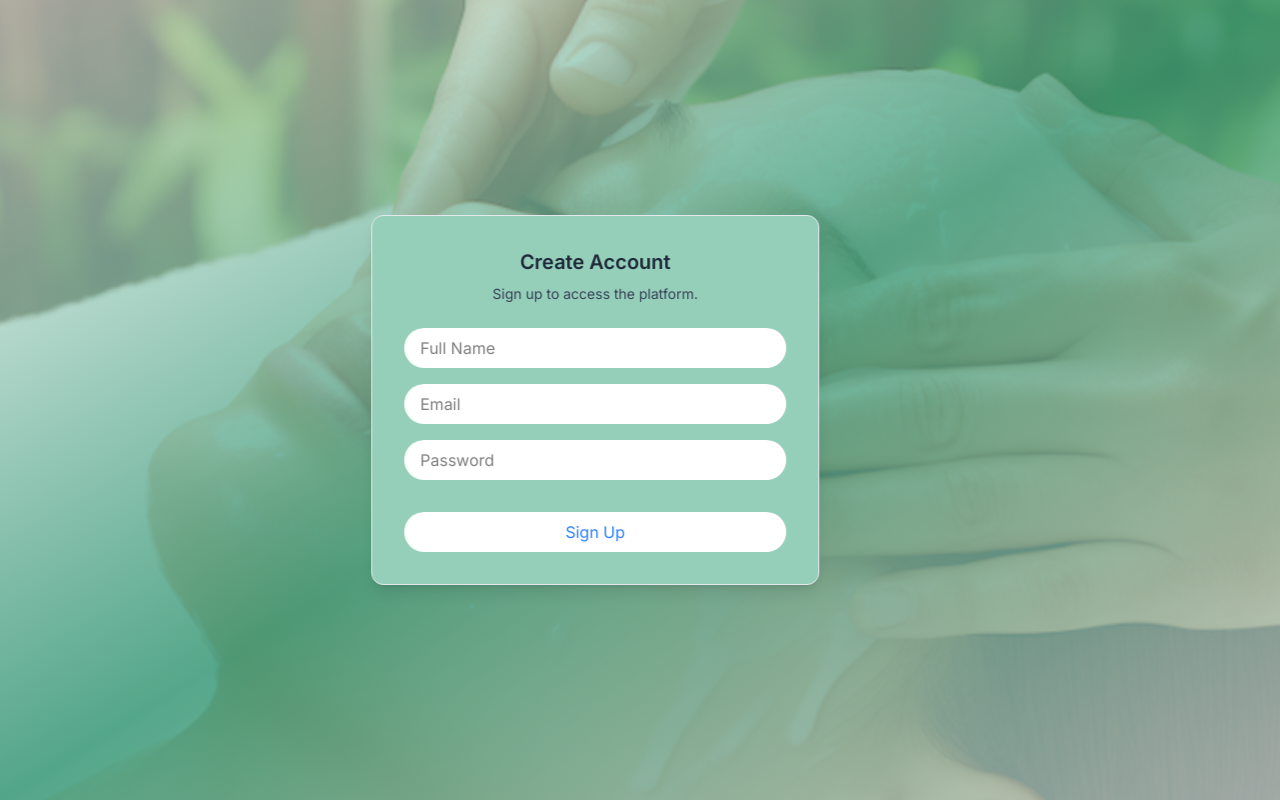
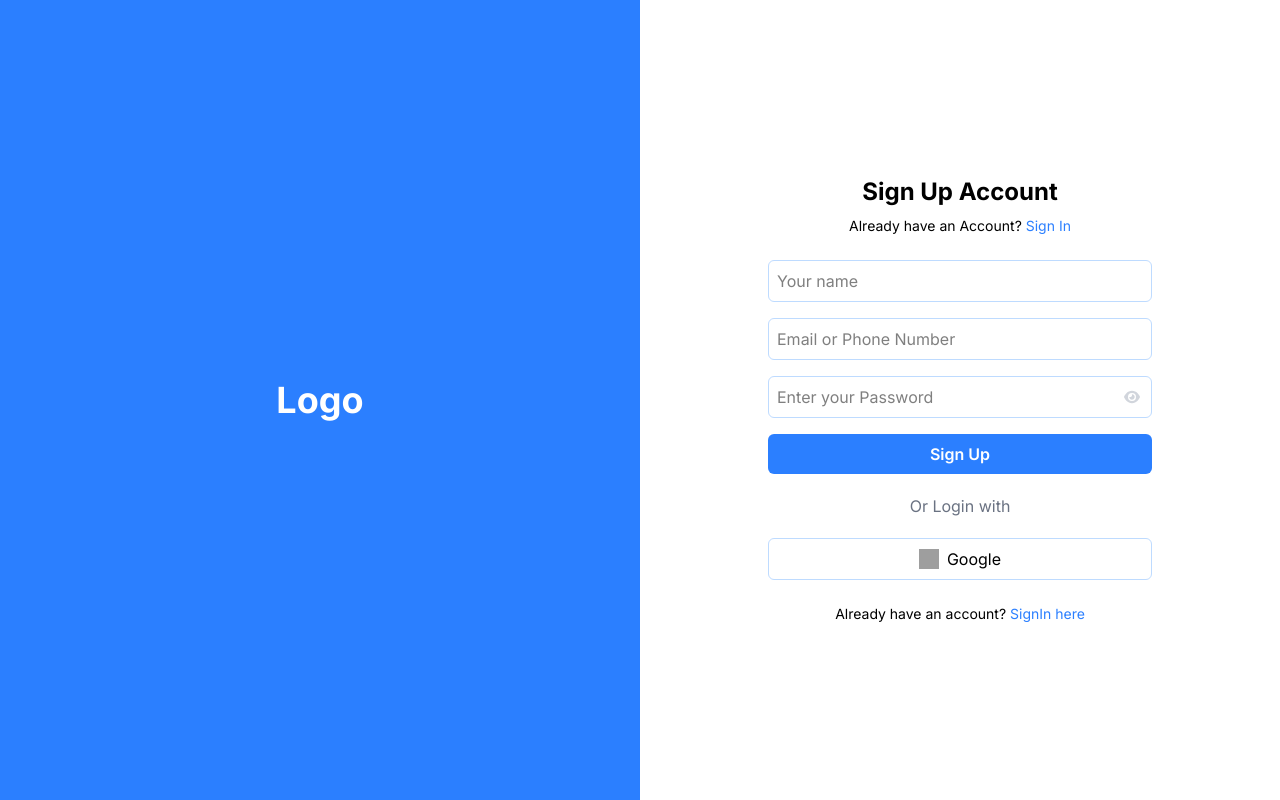
Before and after one commit to Joint-Venture-AI/Lead-Pilot-Ai, a React (Vite) app: page /signup in a window 1280 px wide. Built offline with nearby package versions, Linux system fonts and the light colour scheme; grey boxes are pictures that could not be loaded.

Commit message:
nake authentication page

```diff
--- a/src/Pages/Authentication/OtpVerification.jsx
+++ b/src/Pages/Authentication/OtpVerification.jsx
@@ -1,7 +1,6 @@
 import { useForm } from "react-hook-form";
 import { useState, useEffect } from "react";
 import { FaLeftLong } from "react-icons/fa6";
-import bannerImage from '../../assets/images/signIn.png';
 
 const OtpVerification = () => {
   const {
@@ -14,8 +13,7 @@ const OtpVerification = () => {
   const [resendEnabled, setResendEnabled] = useState(false);
 
   const onSubmit = (data) => {
-    const otp = Object.values(data).join('');
-    console.log("OTP Entered:", otp);
+    console.log("OTP Entered:", data);
     // Perform OTP verification API call
   };
 
@@ -41,48 +39,42 @@ const OtpVerification = () => {
   };
 
   return (
-    <div
-      className="relative min-h-screen bg-cover bg-center flex items-center justify-center"
-      style={{ backgroundImage: `url(${bannerImage})` }}
-    >
-      {/* Gradient Overlay */}
-      <div
-        className="absolute inset-0 z-0"
-        style={{
-          background: 'linear-gradient(to bottom right, #FFFFFF99, #3B9C79CC, #FFFFFF99)',
-        }}
-      />
-
-      <div className="relative z-10 w-full h-full">
+    <div className="flex min-h-screen">
+      {/* Left Side */}
+      <div className="w-1/2 bg-blue-500 flex items-center justify-center p-8">
+        <h2 className="text-white text-center text-4xl font-bold leading-relaxed">
+          Logo
+        </h2>
+      </div>
 
       {/* Right Side */}
-        <div className="col-span-4 flex items-center justify-center p-8">
-          <div className="max-w-xl w-full bg-[#95CFBA] border border-gray-200 rounded-xl shadow-md p-20 relative">
-            <h2 className="text-2xl font-bold text-center mb-2">
-              Verify Your E-mail
-            </h2>
-            <p className="text-center text-sm text-gray-700 mb-6">
-              We have sent a 6-digit verification code to your email.
-            </p>
-
+      <div className="w-1/2 flex items-center justify-center p-8">
+        <div className="max-w-xl w-full p-20 relative">
           {/* Form */}
           <form onSubmit={handleSubmit(onSubmit)} className="space-y-6">
             <div className="flex space-x-4 justify-center">
-                {[0, 1, 2, 3, 4, 5].map((index) => (
+              {[1, 2, 3, 4, 5, 6].map((_, index) => (
                 <input
                   key={index}
                   {...register(`otp${index}`, { required: true, maxLength: 1 })}
                   type="text"
                   maxLength="1"
-                    className="w-12 h-12 text-center border border-gray-300 bg-white rounded-full focus:outline-none focus:ring-2 focus:ring-blue-500 text-lg"
+                  className="w-12 h-12 text-center border border-blue-300 rounded-md focus:outline-none focus:ring-2 focus:ring-blue-400 text-lg"
                 />
               ))}
             </div>
             {Object.keys(errors).length > 0 && (
-                <p className="text-red-600 text-sm text-center">
+              <p className="text-red-500 text-sm text-center">
                 Please fill all OTP fields
               </p>
             )}
+
+            <h2 className="text-2xl font-bold text-center mb-2">
+              Verify Your E-mail
+            </h2>
+            <p className="text-center text-sm mb-6">
+              We have sent a 6-digit verification code to your email.
+            </p>
 
             {/* Resend OTP with Timer */}
             <p className="text-center text-sm mt-6">
@@ -95,20 +87,17 @@ const OtpVerification = () => {
                   Resend OTP
                 </button>
               ) : (
-                  <span className="text-gray-600">
-                    Resend OTP in {timer}s
-                  </span>
+                <span className="text-gray-500">Resend OTP in {timer}s</span>
               )}
             </p>
 
             <button
               type="submit"
-                className="w-full bg-white text-blue-500 font-semibold py-2 rounded-full hover:bg-gray-100"
+              className="w-full bg-blue-500 hover:bg-blue-600 text-white font-semibold py-2 rounded-md"
             >
               Verify OTP
             </button>
           </form>
-
           {/* Back Button */}
           <div className="flex items-center justify-center text-blue-500 mt-4 hover:underline">
             <button
@@ -122,7 +111,6 @@ const OtpVerification = () => {
         </div>
       </div>
     </div>
-    </div>
   );
 };
 
--- a/src/Pages/Authentication/ResetPass.jsx
+++ b/src/Pages/Authentication/ResetPass.jsx
@@ -1,5 +1,5 @@
-import { useForm } from 'react-hook-form';
-import bannerImage from '../../assets/images/signIn.png';
+import { useForm } from "react-hook-form";
+import { Link } from "react-router-dom";
 
 const ResetPass = () => {
   const {
@@ -10,31 +10,27 @@ const ResetPass = () => {
   } = useForm();
 
   const onSubmit = (data) => {
-    console.log('Submitted:', data);
+    console.log("Submitted:", data);
     // Password reset logic here
   };
 
-  const password = watch('password');
+  const password = watch("password");
 
   return (
-    <div
-      className="relative min-h-screen bg-cover bg-center flex items-center justify-center"
-      style={{
-        backgroundImage: `url(${bannerImage})`,
-      }}
-    >
-      {/* Gradient Overlay */}
-      <div
-        className="absolute inset-0 z-0"
-        style={{
-          background: 'linear-gradient(to bottom right, #FFFFFF99, #3B9C79CC, #FFFFFF99)',
-        }}
-      />
+    <div className="flex min-h-screen">
+      {/* Left Side */}
+      <div className="w-1/2 bg-blue-500 flex items-center justify-center p-8">
+        <h2 className="text-white text-center text-4xl font-bold leading-relaxed">
+          Logo
+        </h2>
+      </div>
 
-      {/* Form Card */}
-      <div className="relative z-10 bg-[#95CFBA] border border-gray-200 backdrop-blur-sm rounded-xl shadow-lg p-8 w-full max-w-md transform -translate-x-[10%]">
+      {/* Right Side */}
+      <div className="w-1/2 flex items-center justify-center p-8">
+        <div className="max-w-xl w-full p-20 relative">
+          <div className="relative z-10 border border-gray-200 backdrop-blur-sm rounded-xl shadow-lg p-8 w-full max-w-md transform -translate-x-[10%]">
             <h2 className="text-center text-xl font-semibold mb-2 text-gray-800">
-          ← Reset Password
+              Reset Password
             </h2>
             <p className="text-center text-sm text-gray-700 mb-6">
               Your password must be 8–10 characters long.
@@ -42,43 +38,59 @@ const ResetPass = () => {
 
             <form onSubmit={handleSubmit(onSubmit)} className="space-y-4">
               {/* Password */}
+              <label className="block text-sm mb-1">New Password</label>
               <input
                 type="password"
-            placeholder="Enter Password"
-            {...register('password', {
-              required: 'Password is required',
-              minLength: { value: 8, message: 'Minimum 8 characters' },
-              maxLength: { value: 10, message: 'Maximum 10 characters' },
+                placeholder="New Password"
+                {...register("password", {
+                  required: "Password is required",
+                  minLength: { value: 8, message: "Minimum 8 characters" },
+                  maxLength: { value: 10, message: "Maximum 10 characters" },
                 })}
-            className="w-full px-4 py-2 rounded-full bg-white outline-none"
+                className="w-full px-4 py-2 rounded border border-blue-200 outline-none"
               />
               {errors.password && (
-            <p className="text-red-600 text-sm">{errors.password.message}</p>
+                <p className="text-red-600 text-sm">
+                  {errors.password.message}
+                </p>
               )}
 
               {/* Confirm Password */}
+              <label className="block text-sm mb-1">confirm New Password</label>
               <input
                 type="password"
-            placeholder="Re-enter Password"
-            {...register('confirmPassword', {
-              required: 'Please re-enter password',
+                placeholder="Confirm New Password"
+                {...register("confirmPassword", {
+                  required: "Please re-enter password",
                   validate: (value) =>
-                value === password || 'Passwords do not match',
+                    value === password || "Passwords do not match",
                 })}
-            className="w-full px-4 py-2 rounded-full bg-white outline-none"
+                className="w-full px-4 py-2 rounded border border-blue-200 outline-none"
               />
               {errors.confirmPassword && (
-            <p className="text-red-600 text-sm">{errors.confirmPassword.message}</p>
+                <p className="text-red-600 text-sm">
+                  {errors.confirmPassword.message}
+                </p>
               )}
 
               {/* Submit Button */}
+              <div className="flex justify-center gap-5">
                 <button
                   type="submit"
-            className="w-full text-blue-500 px-4 py-2 rounded-full bg-white outline-none mt-5"
+                  className="w-full bg-blue-500 text-white rounded px-4 py-2 mt-5"
                 >
                   Confirm
                 </button>
+                <Link
+                  to='/'
+                  className="w-full text-blue-500 border border-blue-200 text-center rounded px-4 py-2 mt-5"
+                >
+                  Cancel
+                </Link>
+              </div>
             </form>
+          </div>
+        </div>
       </div>
     </div>
   );
--- a/src/Pages/Authentication/SignIn.jsx
+++ b/src/Pages/Authentication/SignIn.jsx
@@ -1,5 +1,7 @@
-import { useForm } from 'react-hook-form';
-import bannerImage from '../../assets/images/signIn.png';
+import { useState } from "react";
+import { useForm } from "react-hook-form";
+import { FaEye, FaEyeSlash } from "react-icons/fa6";
+import { Link } from "react-router-dom";
 
 const SignIn = () => {
   const {
@@ -7,78 +9,89 @@ const SignIn = () => {
     handleSubmit,
     formState: { errors },
   } = useForm();
+  const [showPassword, setShowPassword] = useState(false);
+
+  const togglePasswordVisibility = () => {
+    setShowPassword((prev) => !prev);
+  };
 
   const onSubmit = (data) => {
-    console.log('SignIn Data:', data);
+    console.log("SignIn Data:", data);
     // Sign-in logic here
   };
 
   return (
-    <div
-      className="relative min-h-screen bg-cover bg-center flex items-center justify-center"
-      style={{
-        backgroundImage: `url(${bannerImage})`,
-      }}
-    >
-      {/* Gradient Overlay */}
-      <div
-        className="absolute inset-0 z-0"
-        style={{
-          background: 'linear-gradient(to bottom right, #FFFFFF99, #3B9C79CC, #FFFFFF99)',
-        }}
-      />
+    <div className="flex min-h-screen">
+      {/* Left Side */}
+      <div className="w-1/2 bg-blue-500 flex items-center justify-center p-8">
+        <h2 className="text-white text-center text-4xl font-bold leading-relaxed">
+          Logo
+        </h2>
+      </div>
 
-      {/* Form Card */}
-      <div className="relative z-10 bg-[#95CFBA] border border-gray-200 backdrop-blur-sm rounded-xl shadow-lg p-8 w-full max-w-md transform -translate-x-[10%]">
-        <h2 className="text-center text-xl font-semibold mb-2 text-gray-800">
-          Welcome Back
+      {/* Right Side */}
+      <div className="w-1/2 flex items-center justify-center p-8">
+        <div className="max-w-xl w-full p-20 relative">
+          <p className="text-center text-sm text-gray-700 mb-2">Welcome</p>
+          <h2 className="text-center text-3xl font-semibold mb-6 text-gray-800">
+            Sign in Your Account
           </h2>
-        <p className="text-center text-sm text-gray-700 mb-6">
-          Sign in to continue
-        </p>
 
           <form onSubmit={handleSubmit(onSubmit)} className="space-y-4">
             {/* Email */}
             <input
               type="email"
               placeholder="Enter Email"
-            {...register('email', {
-              required: 'Email is required',
+              {...register("email", {
+                required: "Email is required",
                 pattern: {
                   value: /^\S+@\S+$/i,
-                message: 'Invalid email address',
+                  message: "Invalid email address",
                 },
               })}
-            className="w-full px-4 py-2 rounded-full bg-white outline-none"
+              className="w-full px-4 py-2 rounded-md border border-blue-200 outline-none"
             />
             {errors.email && (
               <p className="text-red-600 text-sm">{errors.email.message}</p>
             )}
 
-          {/* Password */}
+            <div className="relative">
               <input
-            type="password"
-            placeholder="Enter Password"
-            {...register('password', {
-              required: 'Password is required',
+                type={showPassword ? "text" : "password"}
+                {...register("password", {
+                  required: "Password is required",
                 })}
-            className="w-full px-4 py-2 rounded-full bg-white outline-none"
+                placeholder="Enter your Password"
+                className="w-full px-4 py-2 rounded-md border border-blue-200 outline-none"
               />
+              <button
+                type="button"
+                onClick={togglePasswordVisibility}
+                className="absolute inset-y-0 right-3 flex items-center text-gray-300"
+              >
+                {showPassword ? <FaEyeSlash /> : <FaEye />}
+              </button>
+            </div>
             {errors.password && (
-            <p className="text-red-600 text-sm">{errors.password.message}</p>
+              <p className="text-red-500 text-sm mt-1">
+                {errors.password.message}
+              </p>
             )}
 
             {/* Remember Me & Forgot Password */}
-          <div className="flex items-center justify-between text-sm text-white">
+            <div className="flex items-center justify-between text-sm">
               <label className="flex items-center gap-2">
                 <input
                   type="checkbox"
-                {...register('remember')}
+                  {...register("remember")}
                   className="accent-blue-500"
                 />
                 Remember me
               </label>
-            <a href="/forgot-password" className="text-white hover:underline">
+              <a
+                href="/forgot-password"
+                className="text-blue-500 hover:underline"
+              >
                 Forgot Password?
               </a>
             </div>
@@ -86,11 +99,31 @@ const SignIn = () => {
             {/* Submit Button */}
             <button
               type="submit"
-            className="w-full text-blue-500 px-4 py-2 rounded-full bg-white outline-none mt-5"
+              className="w-full bg-blue-500 hover:shadow-xl duration-500 text-white font-semibold py-2 rounded-md"
             >
-            Sign In
+              Login
             </button>
           </form>
+          {/* Divider */}
+          <div className="my-5 text-center text-gray-500">Or Login with</div>
+          {/* Social Login */}
+          <button className="flex items-center justify-center w-full px-4 py-2 rounded-md border border-blue-200 outline-none ">
+            <img
+              src="https://www.svgrepo.com/show/475656/google-color.svg"
+              alt="Google"
+              className="w-5 h-5 mr-2"
+            />
+            Google
+          </button>
+
+          {/* Bottom Signup */}
+          <p className="text-center text-sm mt-6">
+            Don’t have an account?{" "}
+            <Link to="/signup" className="text-blue-500 hover:underline">
+              Sign Up Free
+            </Link>
+          </p>
+        </div>
       </div>
     </div>
   );
--- a/src/Pages/Authentication/Signup.jsx
+++ b/src/Pages/Authentication/Signup.jsx
@@ -1,5 +1,7 @@
-import { useForm } from 'react-hook-form';
-import bannerImage from '../../assets/images/signIn.png';
+import { useForm } from "react-hook-form";
+import { Link } from "react-router-dom";
+import { FaEye, FaEyeSlash } from "react-icons/fa6";
+import { useState } from "react";
 
 const Signup = () => {
   const {
@@ -7,87 +9,128 @@ const Signup = () => {
     handleSubmit,
     formState: { errors },
   } = useForm();
+  const [showPassword, setShowPassword] = useState(false);
 
+  const togglePasswordVisibility = () => {
+    setShowPassword((prev) => !prev);
+  };
   const onSubmit = (data) => {
-    console.log('Signup Data:', data);
+    console.log("Signup Data:", data);
     // Signup logic goes here
   };
 
   return (
-    <div
-      className="relative min-h-screen bg-cover bg-center flex items-center justify-center"
-      style={{
-        backgroundImage: `url(${bannerImage})`,
-      }}
-    >
-      {/* Gradient Overlay */}
-      <div
-        className="absolute inset-0 z-0"
-        style={{
-          background: 'linear-gradient(to bottom right, #FFFFFF99, #3B9C79CC, #FFFFFF99)',
-        }}
-      />
+    <div className="flex min-h-screen bg-base-200">
+      {/* Left Side */}
+      <div className="w-1/2 bg-blue-500 flex items-center justify-center p-8">
+        <h2 className="text-white text-center text-4xl font-bold leading-relaxed">
+          Logo
+        </h2>
+      </div>
 
-      {/* Form Card */}
-      <div className="relative z-10 bg-[#95CFBA] border border-gray-200 backdrop-blur-sm rounded-xl shadow-lg p-8 w-full max-w-md transform -translate-x-[10%]">
-        <h2 className="text-center text-xl font-semibold mb-2 text-gray-800">
-          Create Account
+      {/* Right Side */}
+      <div className="w-1/2 flex items-center justify-center ">
+        <div className="max-w-lg w-full p-16">
+          <h2 className="text-2xl font-bold text-center mb-2">
+            Sign Up Account
           </h2>
-        <p className="text-center text-sm text-gray-700 mb-6">
-          Sign up to access the platform.
+          <p className="text-center text-sm mb-6">
+            Already have an Account?{" "}
+            <Link to="/signup" className="text-blue-500 hover:underline">
+              Sign In
+            </Link>
           </p>
 
+          {/* Form */}
           <form onSubmit={handleSubmit(onSubmit)} className="space-y-4">
-          {/* Full Name */}
+            {/* Name */}
+            <div>
               <input
                 type="text"
-            placeholder="Full Name"
-            {...register('fullName', { required: 'Full name is required' })}
-            className="w-full px-4 py-2 rounded-full bg-white outline-none"
+                {...register("name", {
+                  required: "Name is required",
+                })}
+                placeholder="Your name"
+                className="w-full border border-blue-200 rounded-md p-2 focus:outline-none focus:ring-1 focus:ring-blue-500"
               />
-          {errors.fullName && (
-            <p className="text-red-600 text-sm">{errors.fullName.message}</p>
+              {errors.name && (
+                <p className="text-red-500 text-sm mt-1">
+                  {errors.name.message}
+                </p>
               )}
+            </div>
 
-          {/* Email */}
+            {/* Email or Phone */}
+            <div>
               <input
-            type="email"
-            placeholder="Email"
-            {...register('email', {
-              required: 'Email is required',
-              pattern: {
-                value: /^\S+@\S+$/i,
-                message: 'Invalid email format',
-              },
+                type="text"
+                {...register("email", {
+                  required: "Email or phone number is required",
                 })}
-            className="w-full px-4 py-2 rounded-full bg-white outline-none"
+                placeholder="Email or Phone Number"
+                className="w-full border border-blue-200 rounded-md p-2 focus:outline-none focus:ring-1 focus:ring-blue-500"
               />
               {errors.email && (
-            <p className="text-red-600 text-sm">{errors.email.message}</p>
+                <p className="text-red-500 text-sm mt-1">
+                  {errors.email.message}
+                </p>
               )}
+            </div>
 
             {/* Password */}
+            <div>
+              <div className="relative">
                 <input
-            type="password"
-            placeholder="Password"
-            {...register('password', {
-              required: 'Password is required',
-              minLength: { value: 6, message: 'Minimum 6 characters' },
+                  type={showPassword ? "text" : "password"}
+                  {...register("password", {
+                    required: "Password is required",
                   })}
-            className="w-full px-4 py-2 rounded-full bg-white outline-none"
+                  placeholder="Enter your Password"
+                  className="w-full border border-blue-200 rounded-md p-2 focus:outline-none focus:ring-1 focus:ring-blue-500"
                 />
+                <button
+                  type="button"
+                  onClick={togglePasswordVisibility}
+                  className="absolute inset-y-0 right-3 flex items-center text-gray-300"
+                >
+                  {showPassword ? <FaEyeSlash /> : <FaEye />}
+                </button>
+              </div>
               {errors.password && (
-            <p className="text-red-600 text-sm">{errors.password.message}</p>
+                <p className="text-red-500 text-sm mt-1">
+                  {errors.password.message}
+                </p>
               )}
+            </div>
 
-          {/* Submit Button */}
             <button
               type="submit"
-            className="w-full text-blue-500 px-4 py-2 rounded-full bg-white outline-none mt-4"
+              className="w-full bg-blue-500 hover:shadow-xl duration-500 text-white font-semibold py-2 rounded-md"
             >
               Sign Up
             </button>
           </form>
+
+          {/* Divider */}
+          <div className="my-5 text-center text-gray-500">Or Login with</div>
+          {/* Social Login */}
+          <button className="flex items-center justify-center w-full px-4 py-2 rounded-md border border-blue-200 outline-none ">
+            <img
+              src="https://www.svgrepo.com/show/475656/google-color.svg"
+              alt="Google"
+              className="w-5 h-5 mr-2"
+            />
+            Google
+          </button>
+
+          {/* Bottom Signup */}
+          <p className="text-center text-sm mt-6">
+            Already have an account?{" "}
+            <Link to="/signin" className="text-blue-500 hover:underline">
+              SignIn here
+            </Link>
+          </p>
+        </div>
       </div>
     </div>
   );
```
Lines whose indentation alone changed are shown as unchanged.
